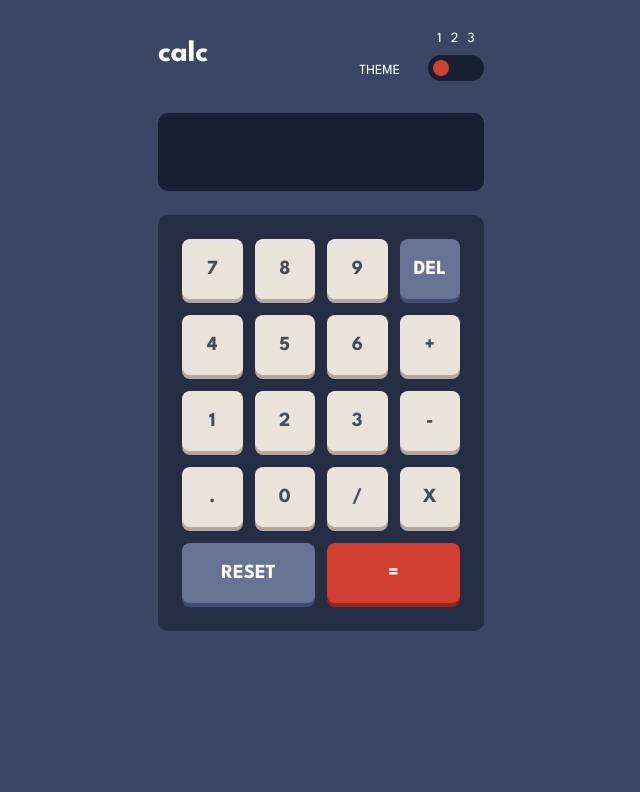
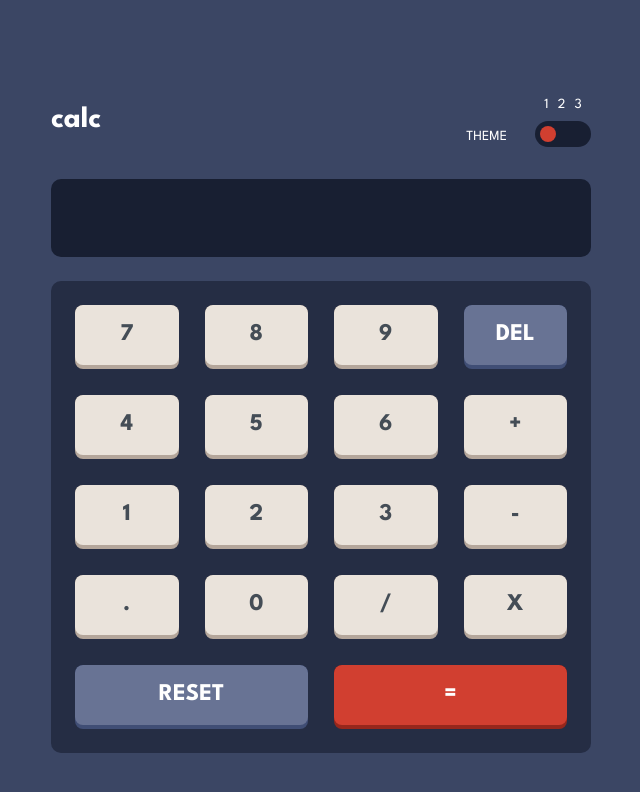
Before and after one commit to florianstancioiu/calculator-app, a React (Vite) app: page / in a window 1280 px wide. Shown: the top 792 px of the page, without its empty margins (319-959 px from the left). Built offline with nearby package versions, Linux system fonts and the light colour scheme.

Commit message:
Worked on the desktop design

```diff
--- a/src/components/Button/Button.tsx
+++ b/src/components/Button/Button.tsx
@@ -40,7 +40,7 @@ const Button = ({
           }
         }}
         className={`${bgColor} ${textColor} ${bgColorHover} transition-all
-      grid place-items-center cursor-pointer min-h-[3.75rem] uppercase select-none font-bold text-xl rounded-[0.5rem]
+      grid place-items-center cursor-pointer min-h-[3.75rem] uppercase select-none font-bold text-xl rounded-[0.5rem] xs:text-[1.5rem]
       `}
       >
         {title}
--- a/src/components/Buttons/Buttons.tsx
+++ b/src/components/Buttons/Buttons.tsx
@@ -10,7 +10,7 @@ const Buttons = ({ values, onClickButton }: Buttons) => {
   return (
     <div
       data-testid="buttons-component"
-      className="grid grid-cols-4 gap-[0.75rem] bg-ternary p-[1.5rem] rounded-[0.625rem]"
+      className="grid grid-cols-4 gap-[0.75rem] bg-ternary p-[1.5rem] rounded-[0.625rem] xs:gap-[1.625rem]"
     >
       {values.map((val) => (
         <ButtonComponent
--- a/src/components/Calculator/Calculator.tsx
+++ b/src/components/Calculator/Calculator.tsx
@@ -89,7 +89,7 @@ const Calculator = () => {
   };
 
   return (
-    <div className="max-w-[20.375rem] mx-auto min-w-[20.375rem]">
+    <div className="max-w-[20.375rem] mx-auto min-w-[20.375rem] xs:max-w-[33.75rem]">
       <Header />
       <Display text={primaryText.trim()} />
       <Buttons onClickButton={onClickButtonHandler} values={buttons} />
--- a/src/components/Header/Header.tsx
+++ b/src/components/Header/Header.tsx
@@ -29,7 +29,7 @@ const Header = () => {
   return (
     <header
       data-testid="header-component"
-      className="flex justify-between items-center pt-[1.75rem] mb-[2rem]"
+      className="flex justify-between items-center pt-[1.75rem] mb-[2rem] xs:pt-[5.875rem]"
     >
       <div>
         <h1 className="font-bold text-3xl">calc</h1>
--- a/src/index.css
+++ b/src/index.css
@@ -1,13 +1,11 @@
 @import url("https://fonts.googleapis.com/css2?family=League+Spartan:wght@100..900&display=swap");
 @import "tailwindcss";
 
-/*
-@custom-variant theme-gray (&:where(.theme-gray, .theme-gray *));
-@custom-variant theme-purple (&:where(.theme-purple, .theme-purple *));
-*/
+@theme {
+  --breakpoint-xs: 33.75rem;
 
-@theme {
   --font-league-spartan: "League Spartan", sans-serif;
+
   --color-main-bg: #3b4664;
   --color-main-text: #444d56;
   --color-primary: #fff;
```
Also changed, not shown: 1 other file (tests, documents, lock files or other folders).
